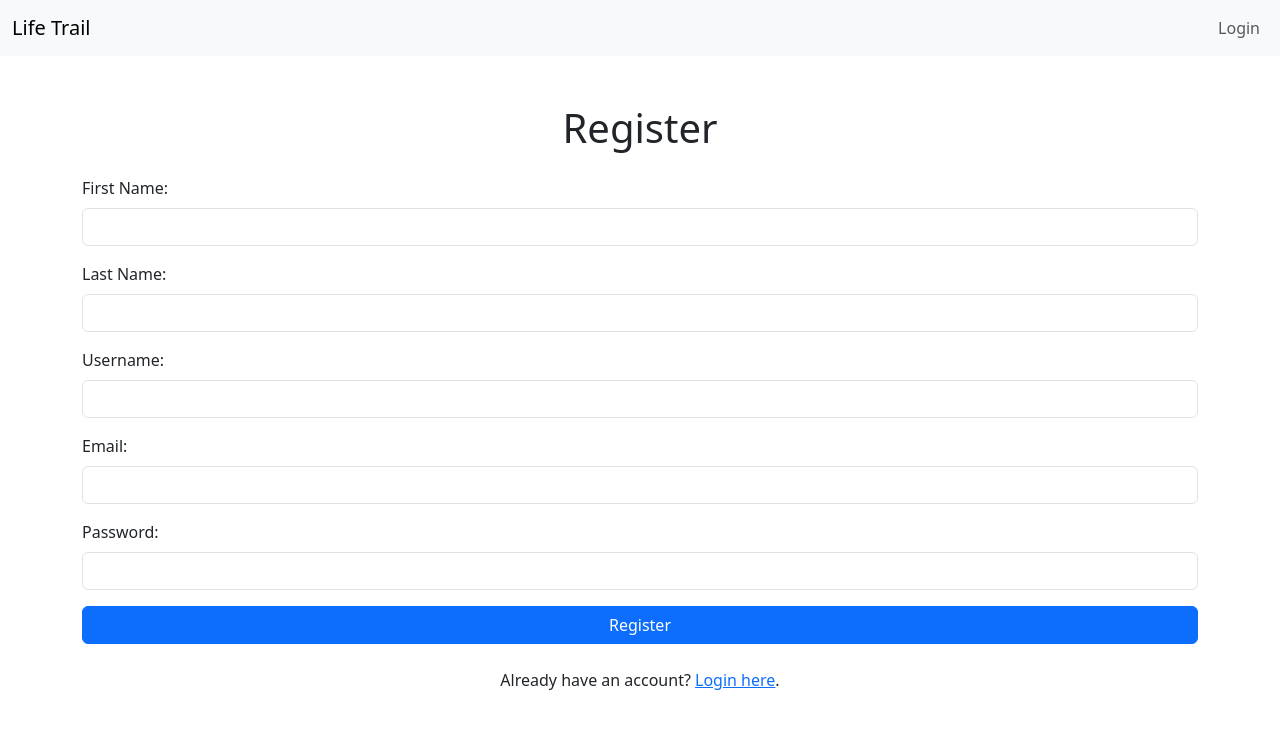
After one commit to mqmotiwala/life_trail, a Flask app: page /register in a window 1280 px wide. The commit adds this page. Shown: the top 729 px of the page. Run offline with Flask 3, Linux system fonts and the light colour scheme.

Commit message:
multi-user and password protection implemented

```diff
--- a/app.py
+++ b/app.py
@@ -1,8 +1,13 @@
 from flask import Flask
+import os
 from logger import logger
 from routes import configure_routes
 
 app = Flask(__name__)
+
+# Set a secret key for session management
+app.secret_key = os.urandom(24)
+
 configure_routes(app)
 
 if __name__ == '__main__':
--- a/routes.py
+++ b/routes.py
@@ -1,27 +1,96 @@
-from flask import request, render_template, jsonify, redirect, url_for
+from flask import request, render_template, jsonify, redirect, url_for, session, flash
 from database import get_db_session
-from models import Category, Activity, ActivityLog
+from models import User, Category, Activity, ActivityLog
 from logger import logger
 from sqlalchemy.orm import joinedload
 from datetime import datetime
 from zoneinfo import ZoneInfo
+from functools import wraps
 
 PREFERRED_TIMEZONE = 'America/Los_Angeles'
 
+# Function to require login for specific routes
+def login_required(f):
+    @wraps(f)
+    def decorated_function(*args, **kwargs):
+        if 'user_id' not in session:
+            flash('Please log in to access this page.', 'warning')
+            return redirect(url_for('login'))
+        return f(*args, **kwargs)
+    return decorated_function
+
 def configure_routes(app):
+    @app.route('/register', methods=['GET', 'POST'])
+    def register():
+        logger.info("Register endpoint called")
+        session_db = get_db_session()
+        if request.method == 'POST':
+            first_name = request.form['first_name']
+            last_name = request.form['last_name']
+            username = request.form['username']
+            email = request.form['email']
+            password = request.form['password']
+
+            if session_db.query(User).filter_by(username=username).first():
+                flash('Username already exists!', 'danger')
+                return redirect(url_for('register'))
+
+            user = User(first_name=first_name, last_name=last_name, username=username, email=email)
+            user.set_password(password)
+            session_db.add(user)
+            session_db.commit()
+            session_db.close()
+
+            flash('Registration successful! Please log in.', 'success')
+            return redirect(url_for('login'))
+
+        return render_template('register.html')
+
+    @app.route('/login', methods=['GET', 'POST'])
+    def login():
+        logger.info("Login endpoint called")
+        session_db = get_db_session()
+        if request.method == 'POST':
+            username = request.form['username']
+            password = request.form['password']
+
+            user = session_db.query(User).filter_by(username=username).first()
+            if user and user.check_password(password):
+                session['user_id'] = user.id
+                flash('Login successful!', 'success')
+                return redirect(url_for('home'))
+            else:
+                flash('Invalid username or password!', 'danger')
+
+        session_db.close()
+        return render_template('login.html')
+
+    @app.route('/logout')
+    def logout():
+        logger.info("Logout endpoint called")
+        session.pop('user_id', None)
+        flash('Logged out successfully!', 'info')
+        return redirect(url_for('login'))
+
     @app.route('/')
+    @login_required
     def home():
         logger.info("Home endpoint called")
 
-        session = get_db_session()
-        categories = session.query(Category).options(joinedload(Category.activities)).all()
+        session_db = get_db_session()
+        user_id = session['user_id']
+
+        # Retrieve the logged-in user
+        user = session_db.query(User).filter_by(id=user_id).first()
+
+        categories = session_db.query(Category).filter_by(user_id=user_id).options(joinedload(Category.activities)).all()
 
         # Pre-calculate instance count for each activity and store it in a dictionary
         category_data = []
         for category in categories:
             activities_data = []
             for activity in category.activities:
-                instance_count = session.query(ActivityLog).filter_by(activity_id=activity.id).count()
+                instance_count = session_db.query(ActivityLog).filter_by(activity_id=activity.id).count()
                 activities_data.append({
                     'id': activity.id,
                     'name': activity.name,
@@ -33,57 +102,69 @@ def configure_routes(app):
                 'activities': activities_data
             })
 
-        session.close()
-        return render_template('home.html', categories=category_data)
+        session_db.close()
+        return render_template('home.html', categories=category_data, user=user)
 
     @app.route('/add_category_activity', methods=['GET', 'POST'])
+    @login_required
     def add_category_activity():
         logger.info("Add category and activity endpoint called")
 
-        session = get_db_session()
-        categories = session.query(Category).all()
+        session_db = get_db_session()
+        user_id = session['user_id']
+
+        # Retrieve the logged-in user
+        user = session_db.query(User).filter_by(id=user_id).first()
+
+        categories = session_db.query(Category).filter_by(user_id=user_id).all()
         if request.method == 'POST':
             existing_category_name = request.form.get('existing_category')
             category_name = request.form.get('category_name')
             category_name = existing_category_name if existing_category_name else category_name
             activity_name = request.form['activity_name']
-            existing_category = session.query(Category).filter_by(name=category_name).first()
+            existing_category = session_db.query(Category).filter_by(name=category_name, user_id=user_id).first()
 
             if existing_category:
                 new_category = existing_category
             else:
-                new_category = Category(name=category_name)
-                session.add(new_category)
-                session.commit()
+                new_category = Category(name=category_name, user_id=user_id)
+                session_db.add(new_category)
+                session_db.commit()
 
-            existing_activity = session.query(Activity).filter_by(name=activity_name, category_id=new_category.id).first()
+            existing_activity = session_db.query(Activity).filter_by(name=activity_name, category_id=new_category.id).first()
 
             if existing_activity:
                 raise ValueError(f"Activity '{activity_name}' already exists in category '{new_category.name}'")
 
-            new_activity = Activity(name=activity_name, category_id=new_category.id)
+            new_activity = Activity(name=activity_name, category_id=new_category.id, user_id=user_id)
 
-            session.add(new_activity)
-            session.commit()
-            session.close()
+            session_db.add(new_activity)
+            session_db.commit()
+            session_db.close()
 
             logger.info(f"Category '{category_name}' and Activity '{activity_name}' added successfully")
 
             return redirect(url_for('home'))
 
-        return render_template('add_category_activity.html', categories=categories)
+        return render_template('add_category_activity.html', categories=categories, user=user)
 
     @app.route('/log_activity', methods=['GET', 'POST'])
+    @login_required
     def log_activity():
         logger.info("Log activity endpoint called")
 
-        session = get_db_session()
-        categories = session.query(Category).all()
+        session_db = get_db_session()
+        user_id = session['user_id']
+
+        # Retrieve the logged-in user
+        user = session_db.query(User).filter_by(id=user_id).first()
+
+        categories = session_db.query(Category).filter_by(user_id=user_id).all()
         category_id = request.args.get('category_id', type=int)
         selected_category = None
         if category_id:
-            selected_category = session.query(Category).filter_by(id=category_id).first()
-        session.close()
+            selected_category = session_db.query(Category).filter_by(id=category_id, user_id=user_id).first()
+        session_db.close()
 
         if request.method == 'POST':
             activity_id = request.form['activity']
@@ -96,58 +177,74 @@ def configure_routes(app):
             else:
                 timestamp = datetime.now(ZoneInfo(PREFERRED_TIMEZONE))
 
-            session = get_db_session()
-            activity = session.query(Activity).filter_by(id=activity_id).first()
+            session_db = get_db_session()
+            activity = session_db.query(Activity).filter_by(id=activity_id, user_id=user_id).first()
+            if not activity:
+                flash('Activity not found.', 'danger')
+                return redirect(url_for('log_activity'))
             category = activity.category
             activity_log = ActivityLog(
                 activity_id=activity_id,
                 activity_name=activity.name,
                 category_id=category.id,
                 category_name=category.name,
+                user_id=user_id,
                 notes=notes,
                 timestamp=timestamp
             )
 
-            session.add(activity_log)
-            session.commit()
-            session.close()
+            session_db.add(activity_log)
+            session_db.commit()
+            session_db.close()
 
             logger.info("Activity logged successfully")
 
             return redirect(url_for('home'))
 
-        return render_template('log_activity.html', categories=categories, selected_category=selected_category)
+        return render_template('log_activity.html', categories=categories, selected_category=selected_category, user=user)
 
     @app.route('/get_activities')
+    @login_required
     def get_activities():
         category_id = request.args.get('category_id', type=int)
+        user_id = session['user_id']
 
-        session = get_db_session()
-        activities = session.query(Activity).filter_by(category_id=category_id).all()
-        session.close()
+        session_db = get_db_session()
+
+        # Retrieve the logged-in user
+        user = session_db.query(User).filter_by(id=user_id).first()
+
+        activities = session_db.query(Activity).filter_by(category_id=category_id, user_id=user_id).all()
+        session_db.close()
 
         return jsonify([{'id': activity.id, 'name': activity.name} for activity in activities])
 
     @app.route('/analytics', methods=['GET', 'POST'])
+    @login_required
     def analytics():
         logger.info("Analytics endpoint called")
 
-        session = get_db_session()
-        categories = session.query(Category).all()
+        session_db = get_db_session()
+        user_id = session['user_id']
+
+        # Retrieve the logged-in user
+        user = session_db.query(User).filter_by(id=user_id).first()
+
+        categories = session_db.query(Category).filter_by(user_id=user_id).all()
         activities = []
         results = []
 
         if request.method == 'POST':
             category_id = request.form['category']
             activity_id = request.form.get('activity')
-            activities = session.query(Activity).filter_by(category_id=category_id).all()
-            query = session.query(ActivityLog).join(Activity).filter(Activity.category_id == category_id).options(joinedload(ActivityLog.activity))
+            activities = session_db.query(Activity).filter_by(category_id=category_id, user_id=user_id).all()
+            query = session_db.query(ActivityLog).join(Activity).filter(Activity.category_id == category_id, Activity.user_id == user_id).options(joinedload(ActivityLog.activity))
 
             if activity_id:
                 query = query.filter(ActivityLog.activity_id == activity_id)
 
             results = query.order_by(ActivityLog.timestamp).all()
 
-        session.close()
+        session_db.close()
 
-        return render_template('analytics.html', categories=categories, activities=activities, results=results)
+        return render_template('analytics.html', categories=categories, activities=activities, results=results, user=user)
--- /dev/null
+++ b/templates/register.html
@@ -0,0 +1,58 @@
+<!DOCTYPE html>
+<html lang="en">
+<head>
+    <meta name="viewport" content="width=device-width, initial-scale=1">
+    <link href="https://cdn.jsdelivr.net/npm/bootstrap@5.3.0/dist/css/bootstrap.min.css" rel="stylesheet">
+    <title>Register</title>
+</head>
+<body>
+    <!-- Navbar -->
+    <nav class="navbar navbar-expand-lg navbar-light bg-light">
+        <div class="container-fluid">
+            <a class="navbar-brand" href="/">Life Trail</a>
+            <button class="navbar-toggler" type="button" data-bs-toggle="collapse" data-bs-target="#navbarNav" aria-controls="navbarNav" aria-expanded="false" aria-label="Toggle navigation">
+                <span class="navbar-toggler-icon"></span>
+            </button>
+            <div class="collapse navbar-collapse" id="navbarNav">
+                <ul class="navbar-nav ms-auto">
+                    <li class="nav-item">
+                        <a class="nav-link" href="{{ url_for('login') }}">Login</a>
+                    </li>
+                </ul>
+            </div>
+        </div>
+    </nav>
+
+    <div class="container mt-5">
+        <h1 class="text-center">Register</h1>
+        <form method="post" class="mt-4">
+            <div class="mb-3">
+                <label for="first_name" class="form-label">First Name:</label>
+                <input type="text" class="form-control" id="first_name" name="first_name" required>
+            </div>
+            <div class="mb-3">
+                <label for="last_name" class="form-label">Last Name:</label>
+                <input type="text" class="form-control" id="last_name" name="last_name" required>
+            </div>
+            <div class="mb-3">
+                <label for="username" class="form-label">Username:</label>
+                <input type="text" class="form-control" id="username" name="username" required>
+            </div>
+            <div class="mb-3">
+                <label for="email" class="form-label">Email:</label>
+                <input type="email" class="form-control" id="email" name="email" required>
+            </div>
+            <div class="mb-3">
+                <label for="password" class="form-label">Password:</label>
+                <input type="password" class="form-control" id="password" name="password" required>
+            </div>
+            <button type="submit" class="btn btn-primary w-100">Register</button>
+        </form>
+        <div class="text-center mt-4">
+            <p>Already have an account? <a href="{{ url_for('login') }}">Login here</a>.</p>
+        </div>
+    </div>
+
+    <script src="https://cdn.jsdelivr.net/npm/bootstrap@5.3.0/dist/js/bootstrap.bundle.min.js"></script>
+</body>
+</html>
```
Also changed, not shown: models.py (+25 -0 lines), templates/add_category_activity.html (+29 -0 lines), templates/analytics.html (+29 -0 lines), templates/home.html (+34 -1 lines), templates/log_activity.html (+29 -0 lines), templates/login.html (added, +46 -0 lines).
